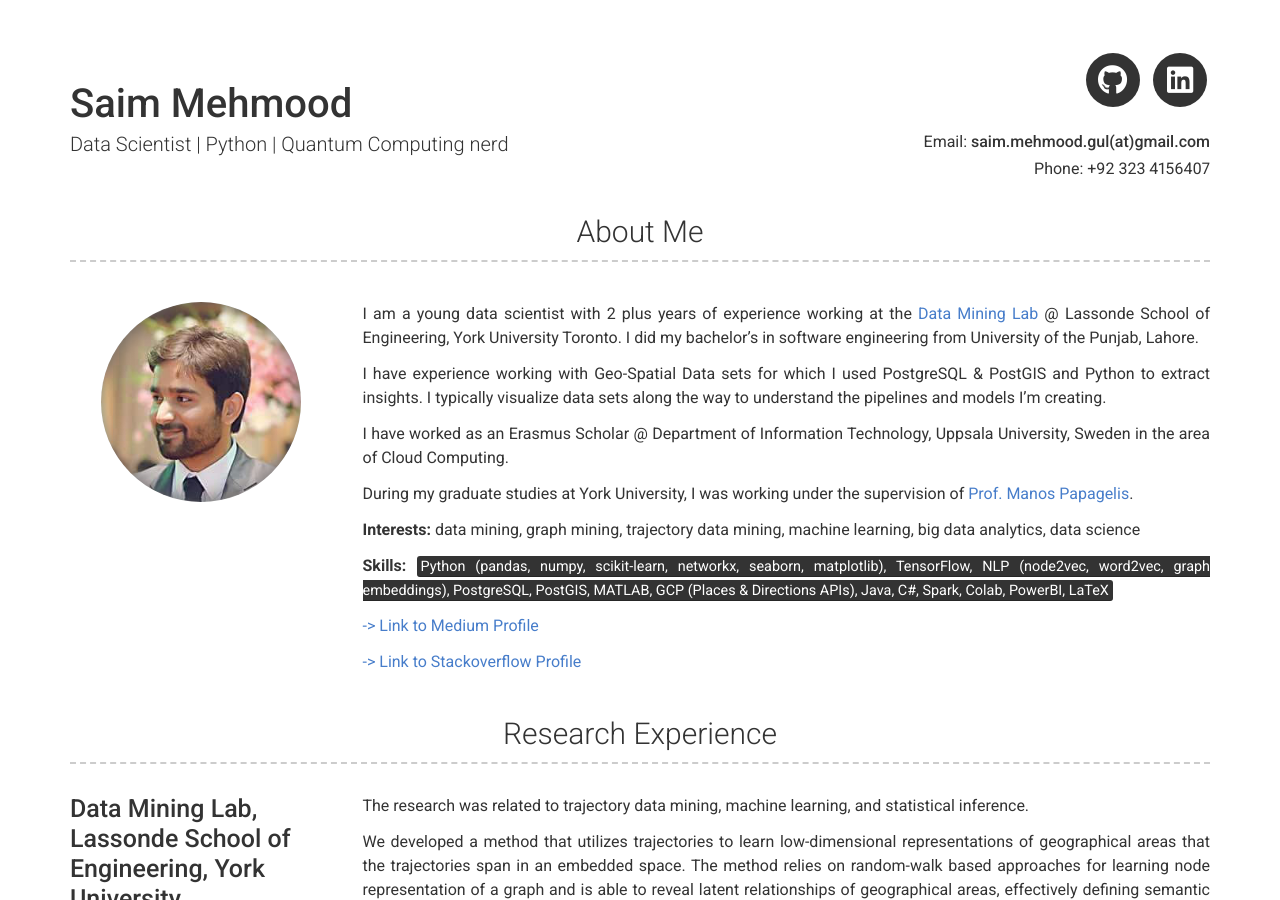
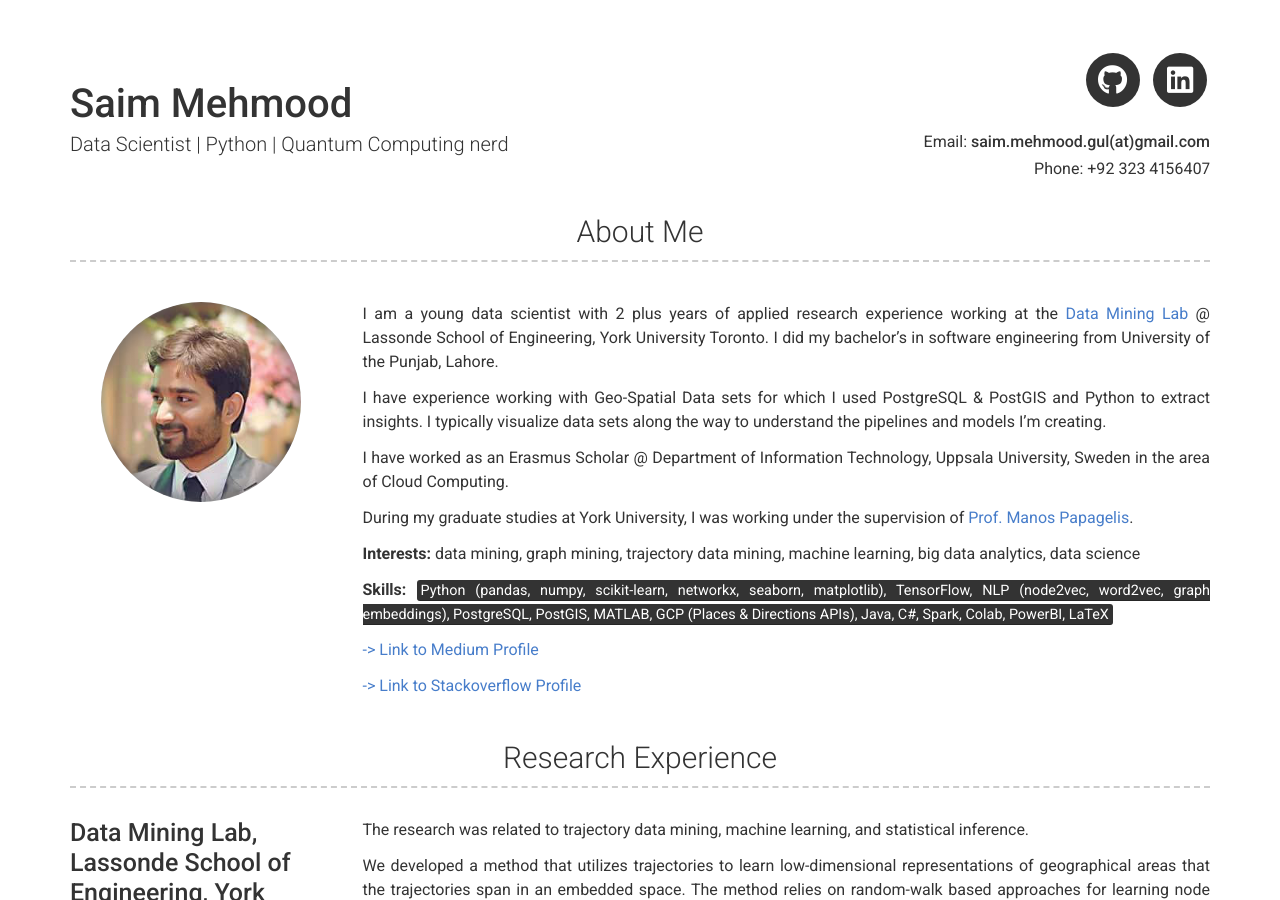
Before and after one commit to saimmehmood/saimmehmood.github.io, a Jekyll site: the page built from index.md, in a window 1280 px wide and 900 px high. Built offline with Jekyll 4.4.1, drawn with Linux system fonts in a browser that asks for light colours; nearby versions of some CDN libraries.

Commit message:
4/30/2021 2:54 PM

```diff
--- a/_config.yml
+++ b/_config.yml
@@ -29,7 +29,7 @@ linkedin_username: saimmehmoodgul
 # about_title: About Me
 about_profile_image: images/circle-cropped.png
 about_content: | # this will include new lines to allow paragraphs
-    I am a young data scientist with 2 plus years of experience working at the
+    I am a young data scientist with 2 plus years of applied research experience working at the
     [Data Mining Lab](http://dminer.eecs.yorku.ca/) @ Lassonde School of Engineering, York University Toronto.
     I did my bachelor's in software engineering from University of the Punjab, Lahore.
 
```
